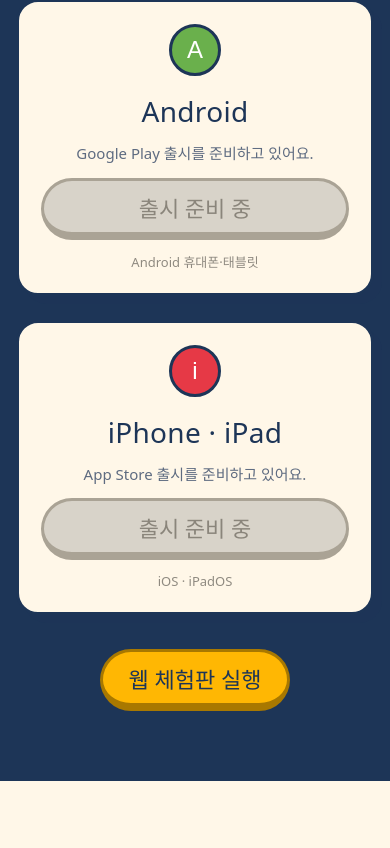
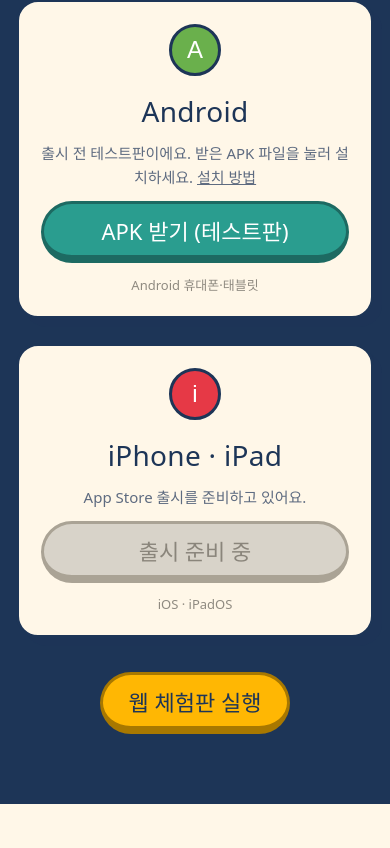
Before and after one commit to cruel-32/casual_games, a plain HTML site: page deploy/web-landing/about/index.html in a window 390 px wide. Shown: the part 6100-6948 px from the top of the page. Drawn offline with Linux system fonts and the light colour scheme; files whose address does not match are found by name; a web font is replaced by a local one.

Commit message:
Landing/about: Android APK test build download link until Play release
Co-Authored-By: Claude Opus 5.5 <noreply@anthropic.com>
Claude-Session: https://claude.ai/code/session_013DmNHaQ6bvAeVXP2pzowqV

```diff
--- a/deploy/web-landing/about/index.html
+++ b/deploy/web-landing/about/index.html
@@ -273,6 +273,7 @@ footer a { color: var(--cream); }
     <p class="sec-sub">궁금한 점이 있나요?</p>
     <details><summary class="disp">무료인가요?</summary><p>네, 무료로 즐길 수 있어요.</p></details>
     <details><summary class="disp">혼자서도 할 수 있나요?</summary><p>방을 만들고 빈자리를 봇으로 채우면 혼자서도 바로 시작할 수 있어요. 첫 화면의 "혼자 연습"으로 서버 없이 연습할 수도 있어요.</p></details>
+    <details id="faq-apk"><summary class="disp">Android APK는 어떻게 설치하나요?</summary><p>Google Play 출시 전이라 테스트판 APK를 직접 받아 설치할 수 있어요. <b>휴대폰 브라우저</b>로 받은 뒤 <b>내 파일 → 다운로드</b>에서 파일을 눌러 설치하세요. "출처를 알 수 없는 앱" 허용을 물으면 그 브라우저(또는 내 파일 앱)에 허용하고, Play 프로텍트 경고가 뜨면 "무시하고 설치"를 누르세요. PC에서 받은 APK는 PC에서 실행되지 않아요. 나중에 Google Play 버전을 설치하려면 테스트판을 먼저 지워 주세요.</p></details>
     <details><summary class="disp">Mac에서도 되나요?</summary><p>지금은 PC 버전이 Windows 전용이에요. Mac에서는 웹 체험판으로 즐겨 주세요.</p></details>
     <details><summary class="disp">백신이 파일을 막아요.</summary><p>새로 나온 게임이라 일부 백신이 낯선 프로그램으로 판단해 막는 경우가 있어요. 공식 다운로드 주소(spw.cloudish.cloud)에서 받은 파일이라면 안심하고 실행해도 돼요.</p></details>
     <details><summary class="disp">웹 버전이 느려요.</summary><p>웹 버전은 체험판이라 기기에 따라 느릴 수 있어요. 부드러운 플레이는 PC 버전이나 모바일 앱을 이용해 주세요.</p></details>
@@ -311,12 +312,21 @@ footer a { color: var(--cream); }
     $("btn-play").href = play; $("hero-play").href = play;
     if (links.windows) $("btn-win").href = links.windows;
     if (links.android) { enable($("btn-android"), links.android, "Google Play에서 설치"); $("txt-android").textContent = "Google Play에서 설치하세요."; }
+    else if (links.android_apk) {
+      // Google Play 출시 전: APK 직접 설치 (테스트판)
+      enable($("btn-android"), links.android_apk, "APK 받기 (테스트판)");
+      $("txt-android").innerHTML = "출시 전 테스트판이에요. 받은 APK 파일을 눌러 설치하세요. <a href=\"#faq-apk\">설치 방법</a>";
+    }
     if (links.ios) { enable($("btn-ios"), links.ios, "App Store에서 설치"); $("txt-ios").textContent = "App Store에서 설치하세요."; }
 
     // 접속한 기기에 맞는 다운로드를 강조하고, 상단 버튼도 바로 그 링크로
     var hero = $("hero-dl");
     if (isWindows) { mark("dl-win"); hero.href = $("btn-win").href; hero.textContent = "PC 버전 다운로드"; }
-    else if (isAndroid) { mark("dl-android"); if (links.android) { hero.href = links.android; hero.textContent = "앱 설치하기"; } }
+    else if (isAndroid) {
+      mark("dl-android");
+      if (links.android) { hero.href = links.android; hero.textContent = "앱 설치하기"; }
+      else if (links.android_apk) { hero.href = links.android_apk; hero.textContent = "APK 받기 (테스트판)"; }
+    }
     else if (isIOS) { mark("dl-ios"); if (links.ios) { hero.href = links.ios; hero.textContent = "앱 설치하기"; } }
     else { mark("dl-win"); }
   }
--- a/deploy/web-landing/links.json
+++ b/deploy/web-landing/links.json
@@ -1,6 +1,7 @@
 {
   "windows": "/download/SmallPartyWorld-windows.zip",
   "android": "",
+  "android_apk": "/download/SmallPartyWorld-android.apk",
   "ios": "",
   "play": "/play/"
 }
```
Also changed, not shown: deploy/web-landing/index.html (+14 -0 lines).
